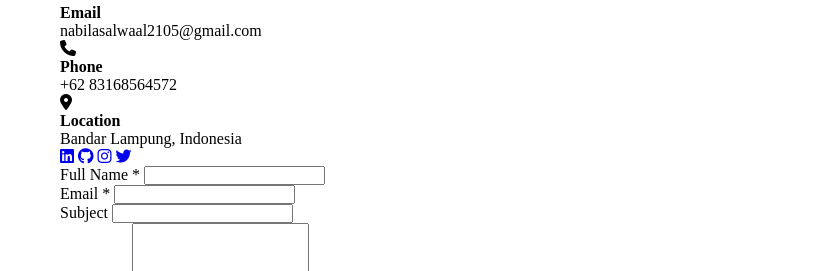
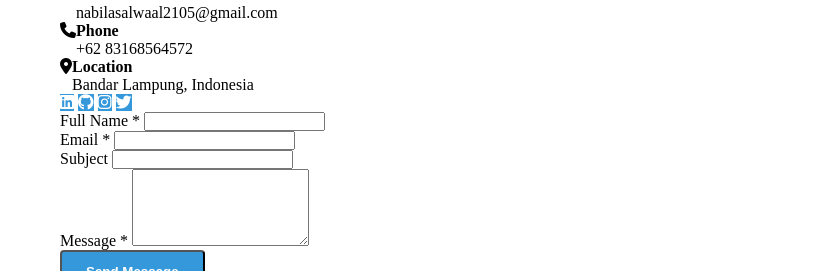
Before and after one commit to NabilaSalwaa/TUGAS_AKHIR_PW_JUDUL-2, a plain HTML site: page index.html in a window 1280 px wide. Shown: the part 2149-2420 px from the top of the page, without its empty margins (0-834 px from the left). Drawn offline with Linux system fonts and the light colour scheme; files that its build step writes are made by us from their sources.

Commit message:
feat(contact): design contact form and add social media icons

```diff
--- a/style.css
+++ b/style.css
@@ -86,3 +86,12 @@
     width: 2px;
     background-color: var(--primary-color);
 }
+.contact-item {
+    display: flex;
+    align-items: flex-start;
+}
+
+.social-links a {
+    background: var(--primary-color);
+    color: white;
+}
```
